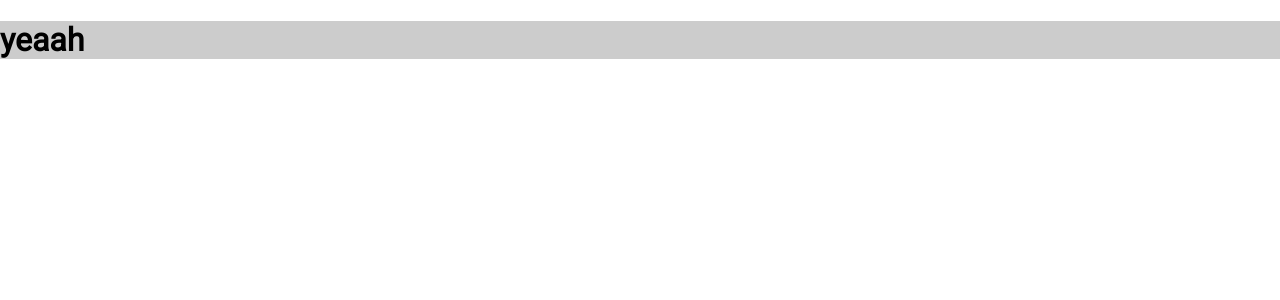
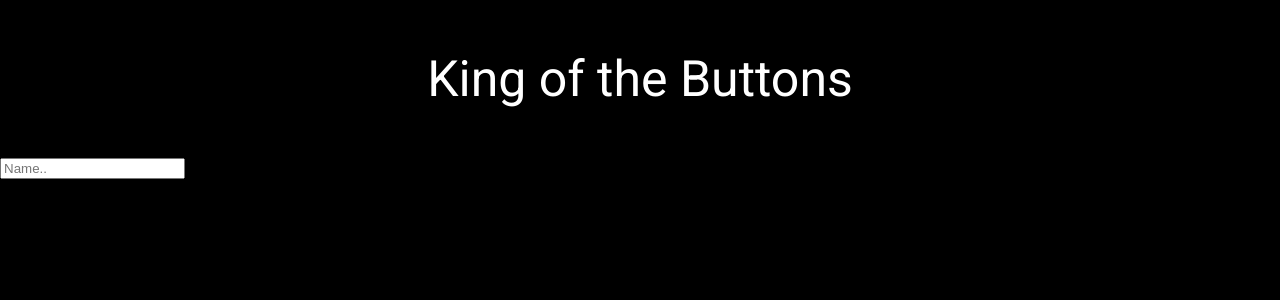
Before and after one commit to aarotoiv/King-of-the-Buttons, a Vue app in the folder client/: page /#/ in a window 1280 px wide. Shown: the top 300 px of the page. Built offline with nearby package versions, Linux system fonts and the light colour scheme.

Commit message:
home page update

```diff
--- a/client/src/App.vue
+++ b/client/src/App.vue
@@ -18,10 +18,15 @@ export default {
   body {
     margin: 0;
     font-family: 'Roboto', sans-serif;
+    width: 100vw;
+    height: 100vh;
   }
   #app {
     margin: 0;
     padding:0;
     background:#ccc;
+    width: 100%;
+    height: 100%;
+    position:relative;
   }
 </style>
--- a/client/src/components/Home.vue
+++ b/client/src/components/Home.vue
@@ -1,11 +1,38 @@
 <template>
-  <div class="home">
-   <h1> yeaah</h1>
+  <div id="home">
+   <p id="home-title">King of the Buttons</p>
+   <input type="text" id="player-name" placeholder="Name.." @change="nameChanged">
   </div>
 </template>
 
 <script>
 export default {
-  name: 'Home'
+  name: 'Home',
+  data() {
+    return {
+      playerName: ""
+    }
+  },
+  methods: {
+    nameChanged(elem) {
+      this.$set(this, 'playerName', elem.target.value);
+      console.log(this.playerName);
+    }
+  }
 }
 </script>
+<style scoped>
+  #home {
+    width: 100%;
+    height: 100%;
+    background:#000;
+    margin:0;
+    padding:0;
+    overflow:hidden;
+  }
+  #home-title {
+    color: #fff;
+    text-align:center;
+    font-size: 50px;
+  }
+</style>
```
